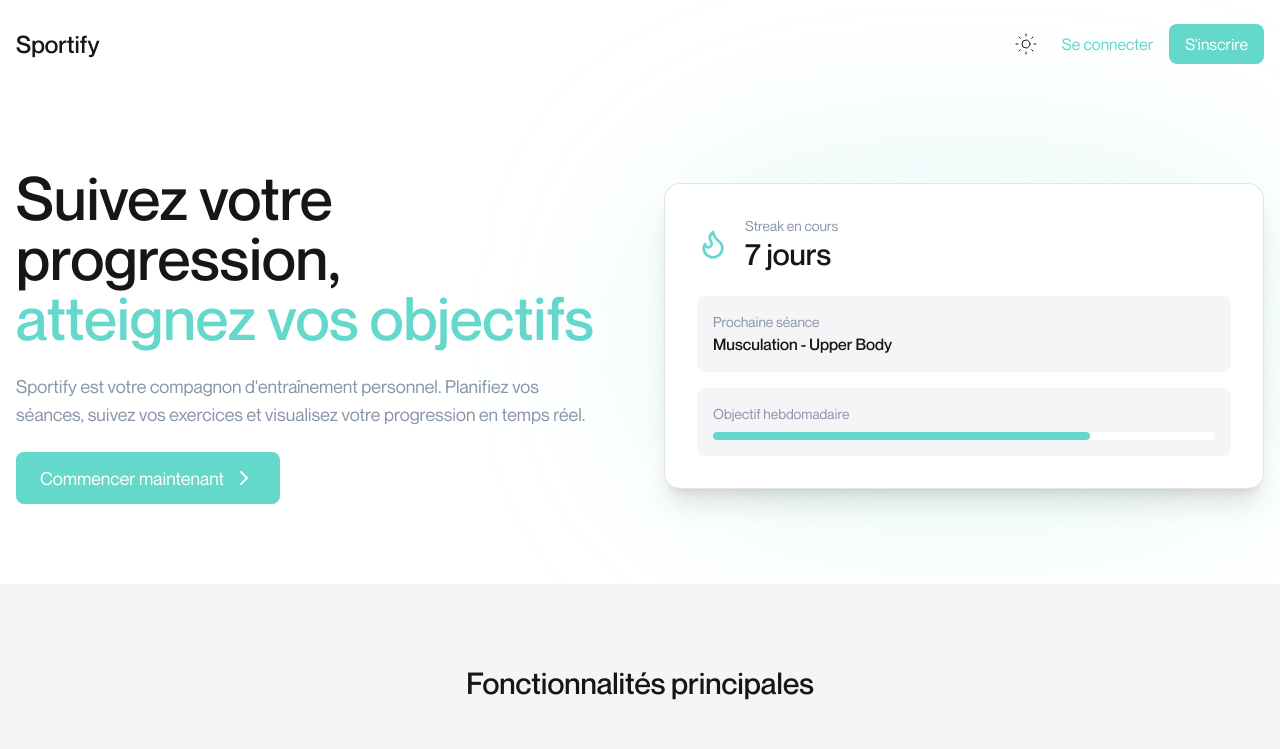
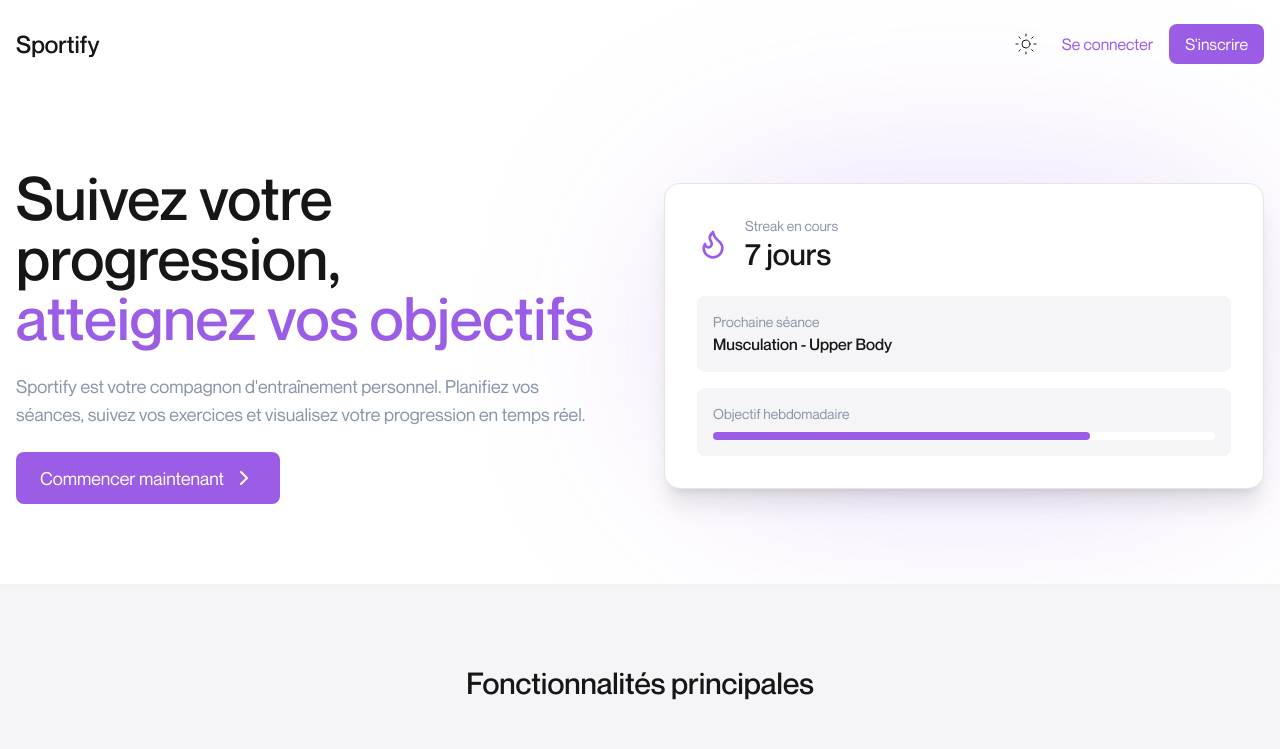
Before and after one commit to nRayen/Sportify, a Next.js app: page / in a window 1280 px wide. Shown: the top 749 px of the page. Built offline with nearby package versions, Linux system fonts and the light colour scheme; no server answers.

Commit message:
(main) : conditional buttons checking if there is an active session

```diff
--- a/src/app/page.jsx
+++ b/src/app/page.jsx
@@ -7,8 +7,11 @@ import {
 	Flame,
 } from "lucide-react";
 import SideBarThemeSwitch from "@/components/sidebar/SideBarThemeSwitch";
+import { getSession } from "@/libs/session";
 
-export default function LandingPage() {
+export default async function LandingPage() {
+	const session = await getSession()
+
 	return (
 		<div className="min-h-screen w-full">
 			{/* Hero Section */}
@@ -17,14 +20,20 @@ export default function LandingPage() {
 					<h1 className="text-2xl font-medium">Sportify</h1>
 					<div className="flex gap-4 items-center">
 						<SideBarThemeSwitch className="hover:bg-background dark:hover:bg-background-dark p-2 rounded-full transition-colors ease-in-out duration-300" />
-						<Link href="/login" className="text-primary hover:underline">
-							Se connecter
-						</Link>
+
+						{/* Si session, on n'affiche pas le bouton se connecter */}
+						{session ? null : (
+							<Link href="/login" className="text-primary hover:underline">
+								Se connecter
+							</Link>
+						)}
+
+						{/* Si session, on affiche le bouton accéder à mon compte, sinon on affiche le bouton s'inscrire */}
 						<Link
-							href="/register"
+							href={session ? "/dashboard" : "/register"}
 							className="bg-primary text-backgroundTone px-4 py-2 rounded-lg hover:opacity-90 transition-opacity"
 						>
-							S'inscrire
+							{session ? "Accéder à mon compte" : "S'inscrire"}
 						</Link>
 					</div>
 				</nav>
@@ -42,10 +51,10 @@ export default function LandingPage() {
 							en temps réel.
 						</p>
 						<Link
-							href="/register"
+							href={session ? "/dashboard" : "/register"}
 							className="inline-flex items-center gap-2 bg-primary text-backgroundTone px-6 py-3 rounded-lg hover:opacity-90 transition-opacity text-lg"
 						>
-							Commencer maintenant
+							{session ? "Accéder à mon compte" : "Commencer maintenant"}
 							<ChevronRight strokeWidth={2} />
 						</Link>
 					</div>
--- a/tailwind.config.mjs
+++ b/tailwind.config.mjs
@@ -29,11 +29,11 @@ export default {
         },
         primary: {
           // DEFAULT: "#4CAF50"
-          // DEFAULT: "#9B5DE5"
+          DEFAULT: "#9B5DE5"
           // DEFAULT: "#10B981",
           // DEFAULT: "#1BD760",
           // DEFAULT: "#FF8C00"
-          DEFAULT: "#64D8CB"
+          // DEFAULT: "#64D8CB"
         },
         text: {
           primary: {
```
